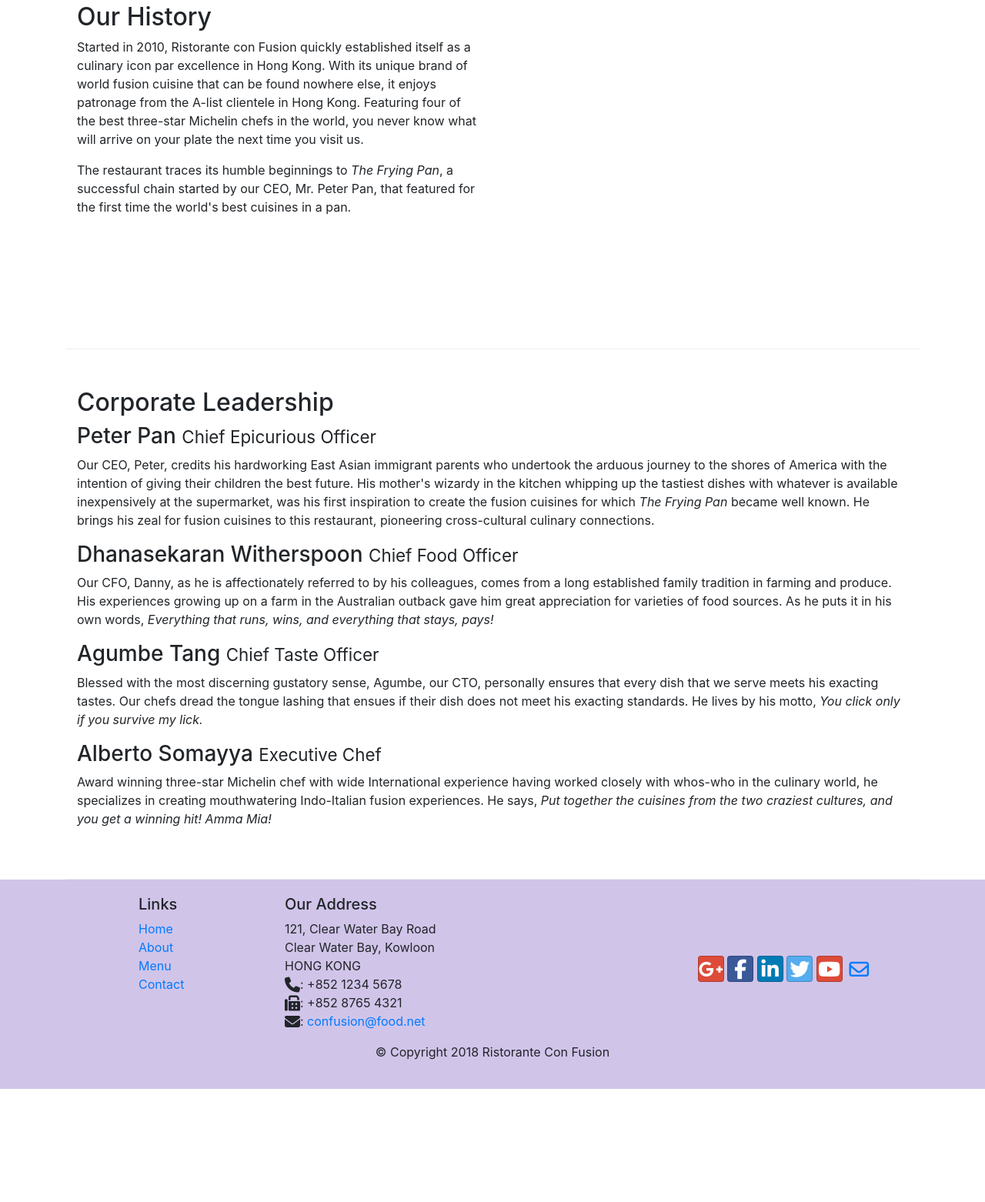
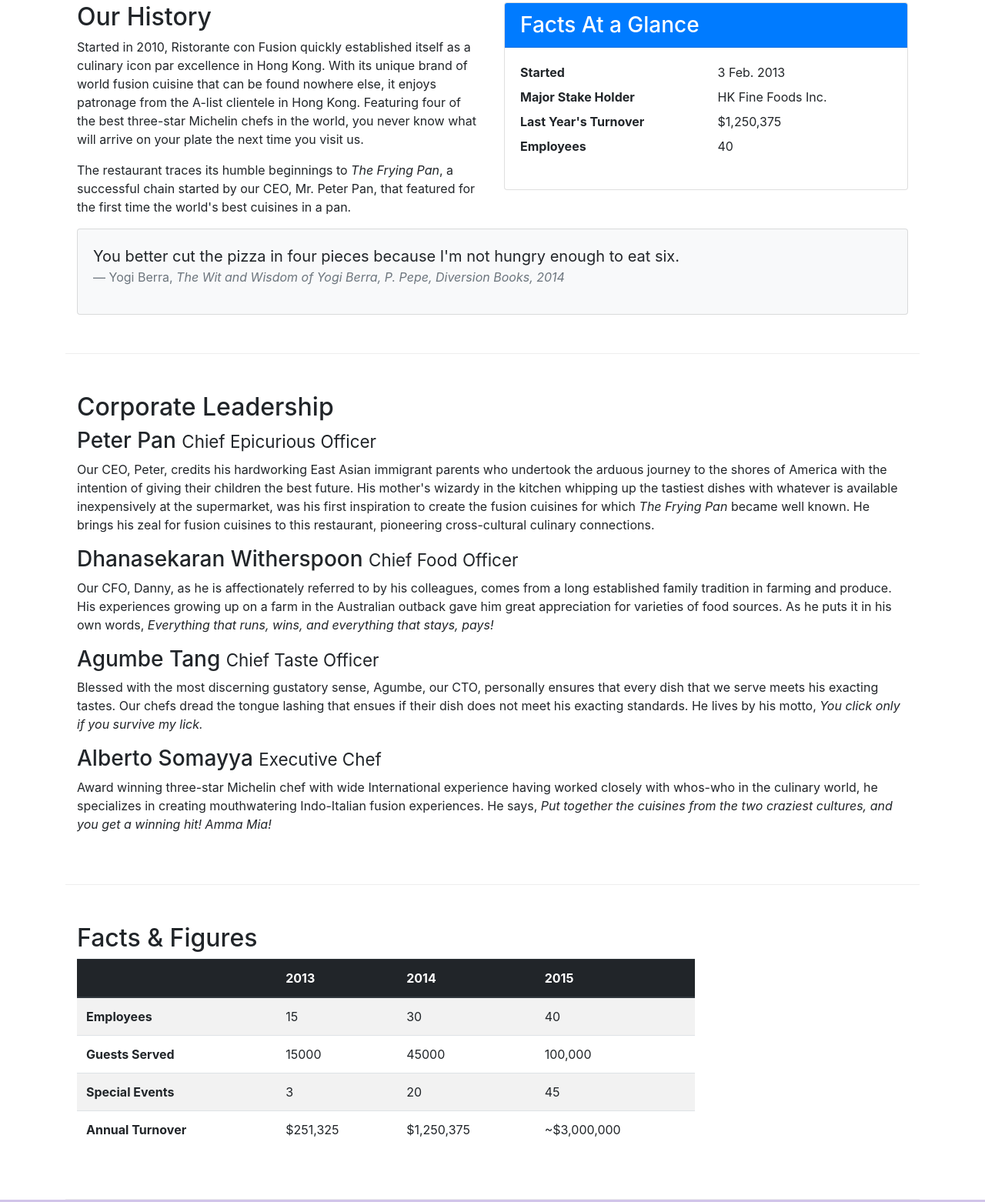
Before and after one commit to saif1105/StaticWebDesign, a website: page aboutus.html in a window 1280 px wide. Shown: the part 462-2024 px from the top of the page at 77% size. Before the commit the page ends 1877 px from the top, so only its background shows below. Drawn offline with nearby package versions, Linux system fonts and the light colour scheme.

Commit message:
Update aboutus.html
Tables and cards final

```diff
--- a/aboutus.html
+++ b/aboutus.html
@@ -24,10 +24,14 @@
             <a class="navbar-brand mr-auto" href="./index.html">Ristorante Con Fusion</a>
             <div class="collapse navbar-collapse" id="Navbar">
                 <ul class="navbar-nav mr-auto">
-					<li class="nav-item"><a class="nav-link" href="./index.html"><span class="fa fa-home fa-lg"></span> Home</a></li>
-					<li class="nav-item active"><a class="nav-link" href="#"><span class="fa fa-info fa-lg"></span> About</a></li>
-					<li class="nav-item"><a class="nav-link" href="#"><span class="fa fa-list fa-lg"></span> Menu</a></li>
-					<li class="nav-item"><a class="nav-link" href="./contactus.html"><span class="fa fa-address-card fa-lg"></span> Contact</a></li>
+                    <li class="nav-item"><a class="nav-link" href="./index.html"><span class="fa fa-home fa-lg"></span>
+                            Home</a></li>
+                    <li class="nav-item active"><a class="nav-link" href="#"><span class="fa fa-info fa-lg"></span>
+                            About</a></li>
+                    <li class="nav-item"><a class="nav-link" href="#"><span class="fa fa-list fa-lg"></span> Menu</a>
+                    </li>
+                    <li class="nav-item"><a class="nav-link" href="./contactus.html"><span
+                                class="fa fa-address-card fa-lg"></span> Contact</a></li>
                 </ul>
             </div>
 
@@ -38,7 +42,8 @@
             <div class="row row-header">
                 <div class="col-12 col-sm-6">
                     <h1>Ristorante con Fusion</h1>
-                    <p>We take inspiration from the World's best cuisines, and create a unique fusion experience. Our lipsmacking creations will tickle your culinary senses!</p>
+                    <p>We take inspiration from the World's best cuisines, and create a unique fusion experience. Our
+                        lipsmacking creations will tickle your culinary senses!</p>
                 </div>
                 <div class="col-12 col-sm">
                 </div>
@@ -48,7 +53,7 @@
 
     <div class="container">
         <div class="row">
-	  <ol clas = "col-12 breadcrumb">
+            <ol clas="col-12 breadcrumb">
                 <li class="breadcrumb-item"><a href="./index.html">Home</a></li>
                 <li class="breadcrumb-item active">About Us</li>
             </ol>
@@ -61,25 +66,116 @@
         <div class="row row-content">
             <div class="col-sm-6">
                 <h2>Our History</h2>
-                <p>Started in 2010, Ristorante con Fusion quickly established itself as a culinary icon par excellence in Hong Kong. With its unique brand of world fusion cuisine that can be found nowhere else, it enjoys patronage from the A-list clientele in Hong Kong.  Featuring four of the best three-star Michelin chefs in the world, you never know what will arrive on your plate the next time you visit us.</p>
-                <p>The restaurant traces its humble beginnings to <em>The Frying Pan</em>, a successful chain started by our CEO, Mr. Peter Pan, that featured for the first time the world's best cuisines in a pan.</p>
+                <p>Started in 2010, Ristorante con Fusion quickly established itself as a culinary icon par excellence
+                    in Hong Kong. With its unique brand of world fusion cuisine that can be found nowhere else, it
+                    enjoys patronage from the A-list clientele in Hong Kong. Featuring four of the best three-star
+                    Michelin chefs in the world, you never know what will arrive on your plate the next time you visit
+                    us.</p>
+                <p>The restaurant traces its humble beginnings to <em>The Frying Pan</em>, a successful chain started by
+                    our CEO, Mr. Peter Pan, that featured for the first time the world's best cuisines in a pan.</p>
             </div>
-            <div class="row row-content">
+            <div class="col-12 col-sm-6">
+                <div class="card">
+                    <h3 class="card-header bg-primary text-white">Facts At a Glance</h3>
+                    <div class="card-body">
+                        <dl class="row">
+                            <dt class="col-6">Started</dt>
+                            <dd class="col-6">3 Feb. 2013</dd>
+                            <dt class="col-6">Major Stake Holder</dt>
+                            <dd class="col-6">HK Fine Foods Inc.</dd>
+                            <dt class="col-6">Last Year's Turnover</dt>
+                            <dd class="col-6">$1,250,375</dd>
+                            <dt class="col-6">Employees</dt>
+                            <dd class="col-6">40</dd>
+                        </dl>
+                    </div>
+                </div>
+            </div>
+            <div class="col-12">
+                <div class="card card-body bg-light">
+                    <blockquote class="blockquote">
+                        <p class="mb-0">You better cut the pizza in four pieces because
+                            I'm not hungry enough to eat six.</p>
+                        <footer class="blockquote-footer">Yogi Berra,
+                            <cite title="Source Title">The Wit and Wisdom of Yogi Berra,
+                            P. Pepe, Diversion Books, 2014</cite>
+                        </footer>
+                    </blockquote>
+                </div>
             </div>
         </div>
 
 
-        <div class ="row row-content">
+        <div class="row row-content">
             <div class="col-12">
                 <h2>Corporate Leadership</h2>
                 <h3>Peter Pan <small>Chief Epicurious Officer</small></h3>
-                <p class="d-none d-sm-block">Our CEO, Peter, credits his hardworking East Asian immigrant parents who undertook the arduous journey to the shores of America with the intention of giving their children the best future. His mother's wizardy in the kitchen whipping up the tastiest dishes with whatever is available inexpensively at the supermarket, was his first inspiration to create the fusion cuisines for which <em>The Frying Pan</em> became well known. He brings his zeal for fusion cuisines to this restaurant, pioneering cross-cultural culinary connections.</p>
+                <p class="d-none d-sm-block">Our CEO, Peter, credits his hardworking East Asian immigrant parents who
+                    undertook the arduous journey to the shores of America with the intention of giving their children
+                    the best future. His mother's wizardy in the kitchen whipping up the tastiest dishes with whatever
+                    is available inexpensively at the supermarket, was his first inspiration to create the fusion
+                    cuisines for which <em>The Frying Pan</em> became well known. He brings his zeal for fusion cuisines
+                    to this restaurant, pioneering cross-cultural culinary connections.</p>
                 <h3>Dhanasekaran Witherspoon <small>Chief Food Officer</small></h3>
-                <p class="d-none d-sm-block">Our CFO, Danny, as he is affectionately referred to by his colleagues, comes from a long established family tradition in farming and produce. His experiences growing up on a farm in the Australian outback gave him great appreciation for varieties of food sources. As he puts it in his own words, <em>Everything that runs, wins, and everything that stays, pays!</em></p>
+                <p class="d-none d-sm-block">Our CFO, Danny, as he is affectionately referred to by his colleagues,
+                    comes from a long established family tradition in farming and produce. His experiences growing up on
+                    a farm in the Australian outback gave him great appreciation for varieties of food sources. As he
+                    puts it in his own words, <em>Everything that runs, wins, and everything that stays, pays!</em></p>
                 <h3>Agumbe Tang <small>Chief Taste Officer</small></h3>
-                <p class="d-none d-sm-block">Blessed with the most discerning gustatory sense, Agumbe, our CTO, personally ensures that every dish that we serve meets his exacting tastes. Our chefs dread the tongue lashing that ensues if their dish does not meet his exacting standards. He lives by his motto, <em>You click only if you survive my lick.</em></p>
+                <p class="d-none d-sm-block">Blessed with the most discerning gustatory sense, Agumbe, our CTO,
+                    personally ensures that every dish that we serve meets his exacting tastes. Our chefs dread the
+                    tongue lashing that ensues if their dish does not meet his exacting standards. He lives by his
+                    motto, <em>You click only if you survive my lick.</em></p>
                 <h3>Alberto Somayya <small>Executive Chef</small></h3>
-                <p class="d-none d-sm-block">Award winning three-star Michelin chef with wide International experience having worked closely with whos-who in the culinary world, he specializes in creating mouthwatering Indo-Italian fusion experiences. He says, <em>Put together the cuisines from the two craziest cultures, and you get a winning hit! Amma Mia!</em></p>
+                <p class="d-none d-sm-block">Award winning three-star Michelin chef with wide International experience
+                    having worked closely with whos-who in the culinary world, he specializes in creating mouthwatering
+                    Indo-Italian fusion experiences. He says, <em>Put together the cuisines from the two craziest
+                        cultures, and you get a winning hit! Amma Mia!</em></p>
+            </div>
+        </div>
+        <div class="row row-content">
+            <div class="col-12 col-sm-9">
+                <h2>Facts &amp; Figures</h2>
+                <div class="table-responsive">
+                    <table class="table table-striped">
+                        <thead class="thead-dark">
+                            <tr>
+                                <th>&nbsp;</th>
+                                <th>2013</th>
+                                <th>2014</th>
+                                <th>2015</th>
+                            </tr>
+                        </thead>
+                        <tbody>
+                            <tr>
+                                <th>Employees</th>
+                                <td>15</td>
+                                <td>30</td>
+                                <td>40</td>
+                            </tr>
+                            <tr>
+                                <th>Guests Served</th>
+                                <td>15000</td>
+                                <td>45000</td>
+                                <td>100,000</td>
+                            </tr>
+                            <tr>
+                                <th>Special Events</th>
+                                <td>3</td>
+                                <td>20</td>
+                                <td>45</td>
+                            </tr>
+                            <tr>
+                                <th>Annual Turnover</th>
+                                <td>$251,325</td>
+                                <td>$1,250,375</td>
+                                <td>~$3,000,000</td>
+                            </tr>
+                        </tbody>
+                    </table>
+                </div>
+            </div>
+            <div class="col-12 col-sm-3">
             </div>
         </div>
     </div>
@@ -109,11 +205,16 @@
                 </div>
                 <div class="col-12 col-sm-4 align-self-center">
                     <div class="text-center">
-			<a class="btn btn-social-icon btn-google" href="http://google.com/+"><i class="fa fa-google-plus fa-lg"></i></a>
-                        <a class="btn btn-social-icon btn-facebook" href="http://www.facebook.com/profile.php?id="><i class="fa fa-facebook fa-lg"></i></a>
-                        <a class="btn btn-social-icon btn-linkedin" href="http://www.linkedin.com/in/"><i class="fa fa-linkedin fa-lg"></i></a>
-                        <a class="btn btn-social-icon btn-twitter" href="http://twitter.com/"><i class="fa fa-twitter fa-lg"></i></a>
-                        <a class="btn btn-social-icon btn-google" href="http://youtube.com/"><i class="fa fa-youtube fa-lg"></i></a>
+                        <a class="btn btn-social-icon btn-google" href="http://google.com/+"><i
+                                class="fa fa-google-plus fa-lg"></i></a>
+                        <a class="btn btn-social-icon btn-facebook" href="http://www.facebook.com/profile.php?id="><i
+                                class="fa fa-facebook fa-lg"></i></a>
+                        <a class="btn btn-social-icon btn-linkedin" href="http://www.linkedin.com/in/"><i
+                                class="fa fa-linkedin fa-lg"></i></a>
+                        <a class="btn btn-social-icon btn-twitter" href="http://twitter.com/"><i
+                                class="fa fa-twitter fa-lg"></i></a>
+                        <a class="btn btn-social-icon btn-google" href="http://youtube.com/"><i
+                                class="fa fa-youtube fa-lg"></i></a>
                         <a class="btn btn-social-icon" href="mailto:"><i class="fa fa-envelope-o fa-lg"></i></a>
                     </div>
                 </div>
```
Lines whose indentation alone changed are shown as unchanged.
